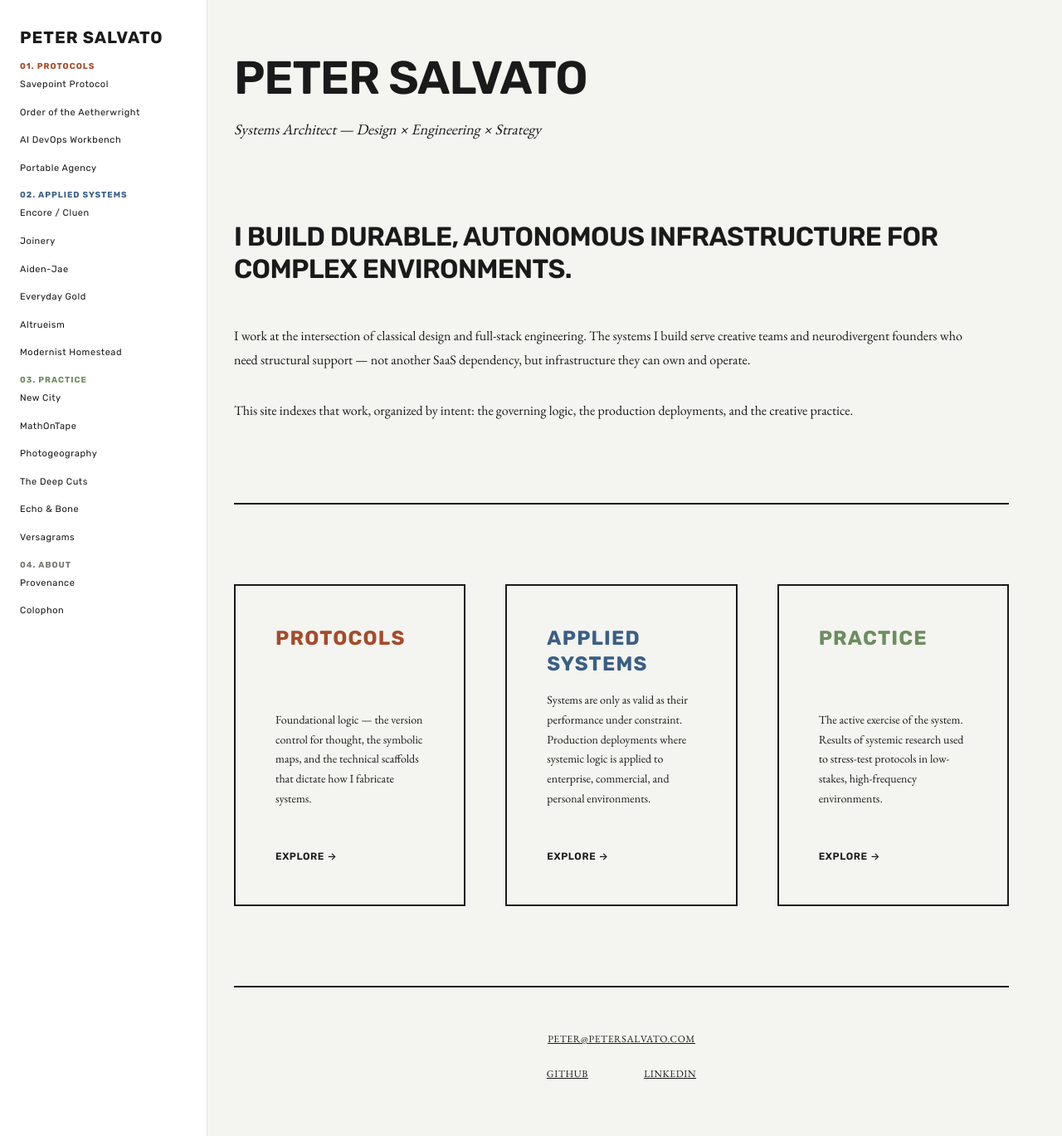
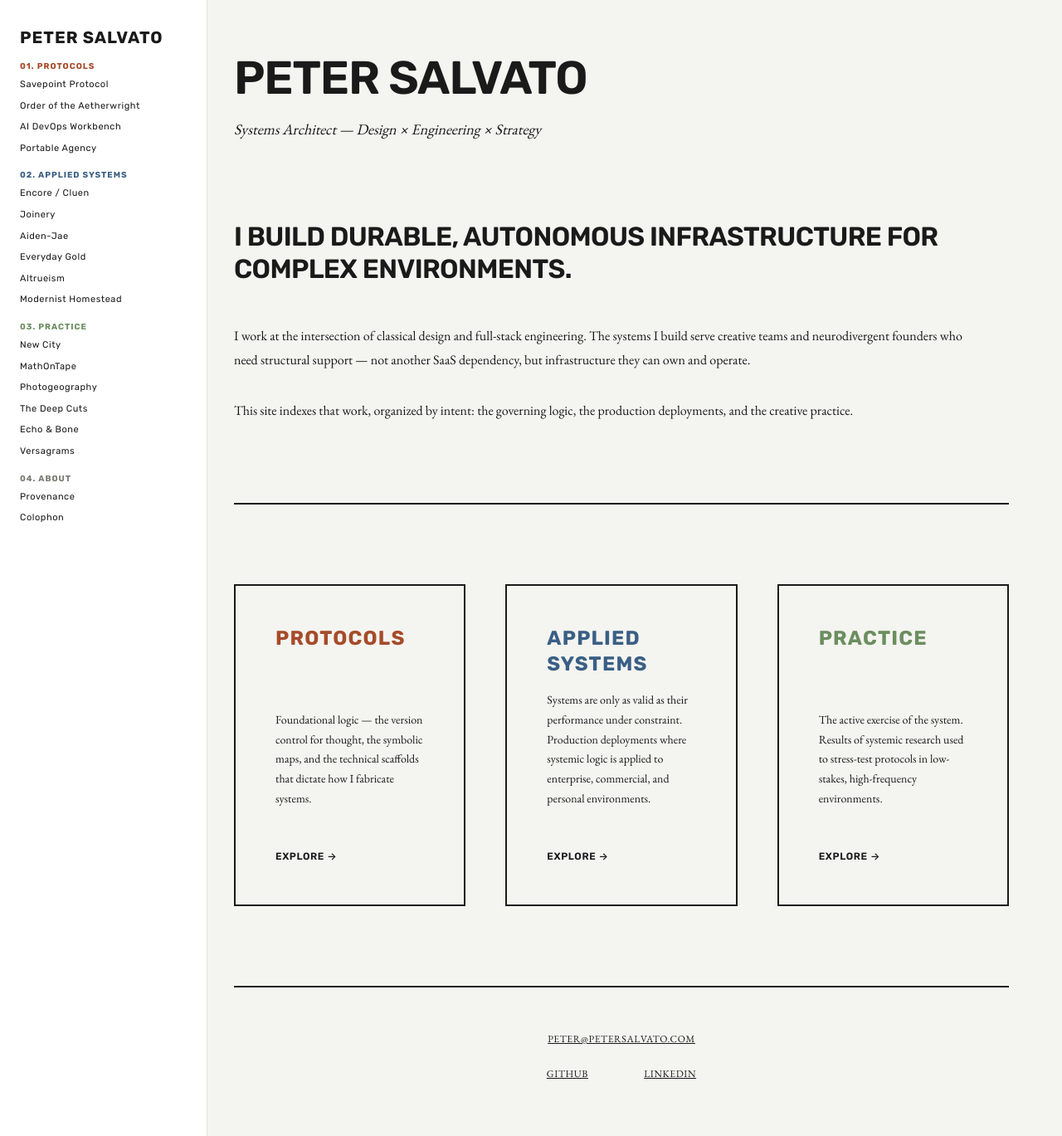
Before and after one commit to PeterSalvato/petersalvato-constellation, a Jekyll site: the page built from index.md, in a window 1280 px wide and 1369 px high. Shown: the whole window at 83% size. Built offline with Jekyll 4.4.1, drawn with Linux system fonts in a browser that asks for light colours.

Commit message:
remove nav flex

```diff
--- a/assets/css/main.scss
+++ b/assets/css/main.scss
@@ -175,9 +175,9 @@ a {
         list-style: none;
         margin: 0;
         padding: 0;
-        display: flex;
-        flex-direction: column;
-        gap: $gap-small;
+        //display: flex;
+        //flex-direction: column;
+        //gap: $gap-small;
 
         a {
           font-size: 11px;
```
